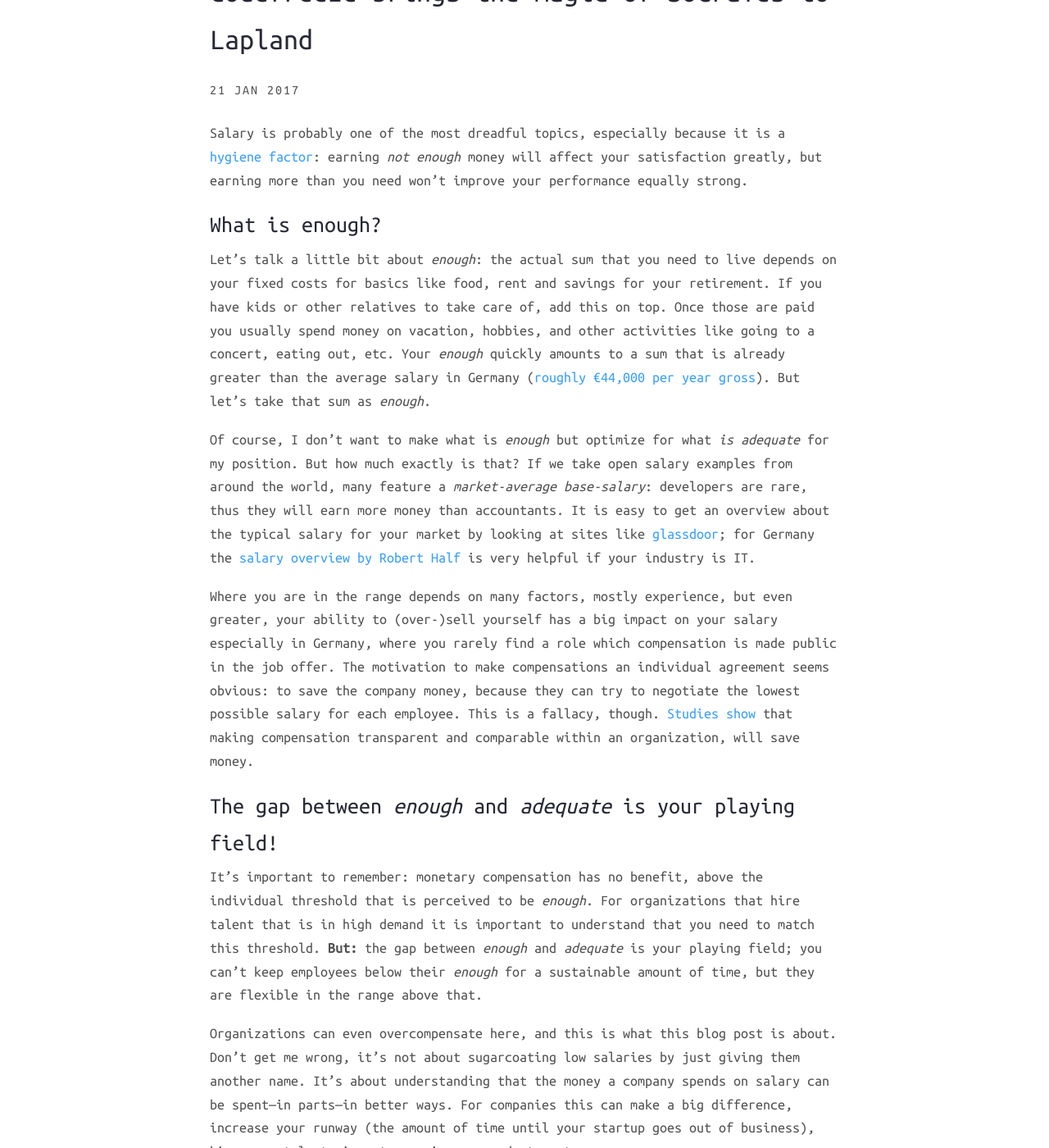
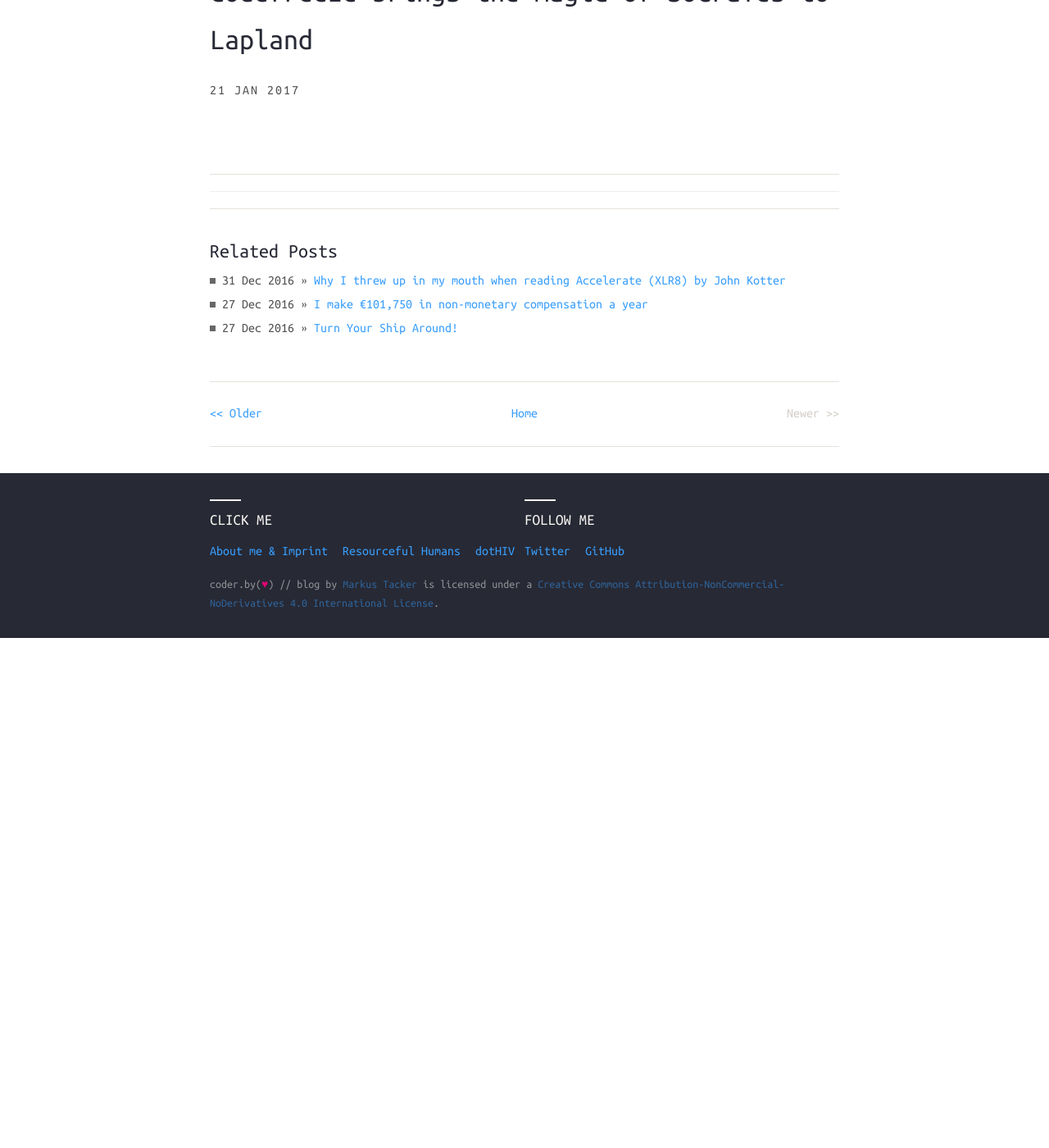
Before and after one commit to coderbyheart/blog, a Jekyll site: the page built from _posts/2017-01-21-codefreeze-brings-the-magic-of-socrates-to-lapland.md, in a window 1280 px wide and 1400 px high, scrolled down 349 px. Shown: the whole window at 82% size. Built offline with Jekyll 4.4.1, drawn with Linux system fonts in a browser that asks for light colours; nearby versions of some CDN libraries; comment, search, counter and statistics services are not loaded; after the commit the page ends 1127 px from its top, so only the background shows below that; some of the changed text lies outside the part shown.

Commit message:
Saved 2017-01-21-codefreeze-brings-the-magic-of-socrates-to-lapland.md with Dillinger.io [skip ci]

```diff
--- a/_posts/2017-01-21-codefreeze-brings-the-magic-of-socrates-to-lapland.md
+++ b/_posts/2017-01-21-codefreeze-brings-the-magic-of-socrates-to-lapland.md
@@ -9,64 +9,3 @@
 - conferences
 permalink: codefreeze-brings-the-magic-of-socrates-to-lapland
 ---
-
-Salary is probably one of the most dreadful topics, especially because it is a [hygiene factor][HF]: earning *not enough* money will affect your satisfaction greatly, but earning more than you need won't improve your performance equally strong.
-
-## What is enough?
-
-Let's talk a little bit about *enough*: the actual sum that you need to live depends on your fixed costs for basics like food, rent and savings for your retirement. If you have kids or other relatives to take care of, add this on top. Once those are paid you usually spend money on vacation, hobbies, and other activities like going to a concert, eating out, etc. Your *enough* quickly amounts to a sum that is already greater than the average salary in Germany ([roughly €44,000 per year gross][GS]). But let's take that sum as *enough*.
-
-Of course, I don't want to make what is *enough* but optimize for what *is adequate* for my position. But how much exactly is that? If we take open salary examples from around the world, many feature a *market-average base-salary*: developers are rare, thus they will earn more money than accountants. It is easy to get an overview about the typical salary for your market by looking at sites like [glassdoor][GD]; for Germany the [salary overview by Robert Half](SO) is very helpful if your industry is IT.
-
-Where you are in the range depends on many factors, mostly experience, but even greater, your ability to (over-)sell yourself has a big impact on your salary especially in Germany, where you rarely find a role which compensation is made public in the job offer. The motivation to make compensations an individual agreement seems obvious: to save the company money, because they can try to negotiate the lowest possible salary for each employee. This is a fallacy, though. [Studies show][TS] that making compensation transparent and comparable within an organization, will save money.
-
-## The gap between *enough* and *adequate* is your playing field!
-
-It's important to remember: monetary compensation has no benefit, above the individual threshold that is perceived to be *enough*. For organizations that hire talent that is in high demand it is important to understand that you need to match this threshold. **But:** the gap between *enough* and *adequate* is your playing field; you can't keep employees below their *enough* for a sustainable amount of time, but they are flexible in the range above that.
-
-Organizations can even overcompensate here, and this is what this blog post is about. Don't get me wrong, it's not about sugarcoating low salaries by just giving them another name. It's about understanding that the money a company spends on salary can be spent—in parts—in better ways. For companies this can make a big difference, increase your runway (the amount of time until your startup goes out of business), hire more talent, invest more in new products, etc.
-
-## I make €101,750 in non-monetary compensation a year
-
-There is real money to make, if you find the perks, that really matter (not foosball tables and fruit baskets). To give you a concrete example, I compiled the list of my non-monetary compensations and assigned a price tag to them.
-
-| Perk | Price tag (€/year) |
-|------|---------:|
-| Shares (real shares, not VESOP) | 20,000 |
-| Work where I want (no commute!) | 10,000 |
-| A job with a purpose (we turn organizations into a place where people love to work) | 10,000 |
-| Awesome team | 10,000 |
-| No estimates | 5,000 |
-| Unlimited vacation | 5,000 |
-| Being my own boss (work self-directed, voluntarily, how and when I want) | 5,000 |
-| No stupid meetings | 5,000 |
-| Working with tech I love | 5,000 |
-| The hardware I want | 3,000 |
-| Conference + Usergroups expenses covered | 2,500 |
-| Getting to meet awesome people | 2,500 |
-| 0% Bureaucracy | 2,500 |
-| No VC-Invest | 2,500 |
-| No stupid KPIs | 2,500 |
-| Customer-driven development | 2,500 |
-| Never wear a suit | 2,000 |
-| No politics | 1,500 |
-| Google Docs | 1,200 |
-| Slack (No more emails) | 1,200 |
-| Transparency | 1,000 |
-| Company Phone Plan | 600 |
-| No time tracking | 500 |
-| Company Credit Card (no questions asked expenses) | 500 |
-| Bahncard 50 | 250 |
-
-**The total of the list above sums up to €101,750 per year in non-monetary compensation!** Which makes me a happy man to get a compensation in total which is way above the market average for a comparable position.
-
-The tricky part is, especially when talking to developers: they are bird-in-the-hand-people and it will take some effort to have this talk about a lower-than-average fixed salary with them. This will greatly affect your hiring, especially if you are secretive about your organization. Because no one will believe the advertorial speak of a founder because of what I described earlier: they expect tactics to reduce salary behind it. A better approach will be to be open about your culture and encourage your employees to evangelize working at your company. See? Openness and transparency, they are key for the next generation of organizations.
-
-Yes, some of the perks listed above are real spendings for the company, but the net-worth of an Euro spent there is €1 compared to an Euro spent with my net salary will equal roughly €0.49. So in the end, both the company and me will benefit greatly from having this discussion.
-
-[RH]: http://www.resourceful-humans.com/?utm_source=coderbyheart&utm_medium=blogpost&utm_campaign=I-make-euro-101750-in-non-monetary-compensation-a-year
-[HF]: https://en.wikipedia.org/wiki/Two-factor_theory
-[GS]: https://www.destatis.de/DE/ZahlenFakten/GesamtwirtschaftUmwelt/VerdiensteArbeitskosten/VerdiensteVerdienstunterschiede/Tabellen/Bruttomonatsverdienste.html
-[GD]: https://www.glassdoor.com/
-[SO]: https://www.roberthalf.de/sites/roberthalf.de/files/pdf/noindex/gehaltsuebersicht-deutschland-2017-roberthalf.pdf
-[TS]: https://townsquared.com/blog/2016/02/salary-transparency/
```
